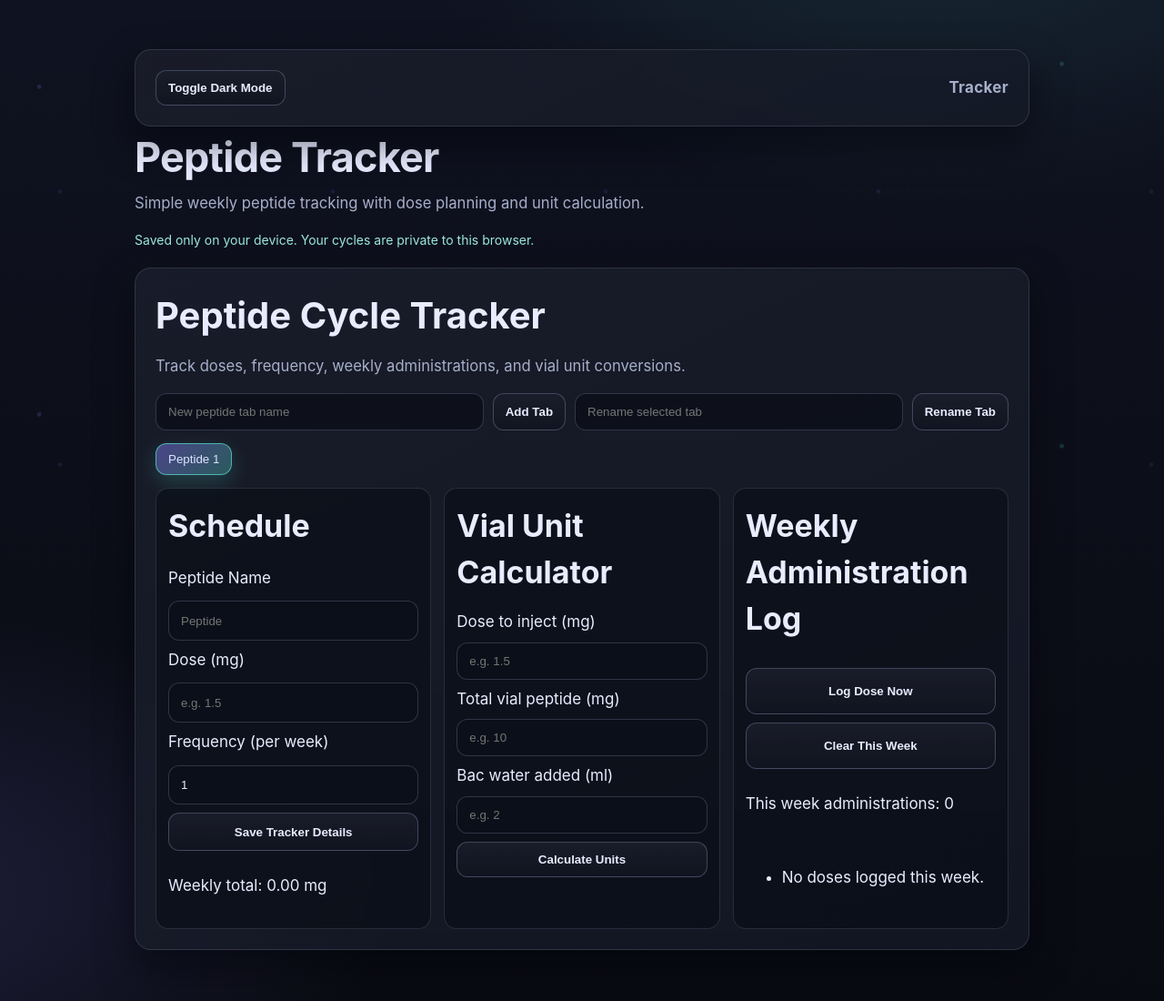
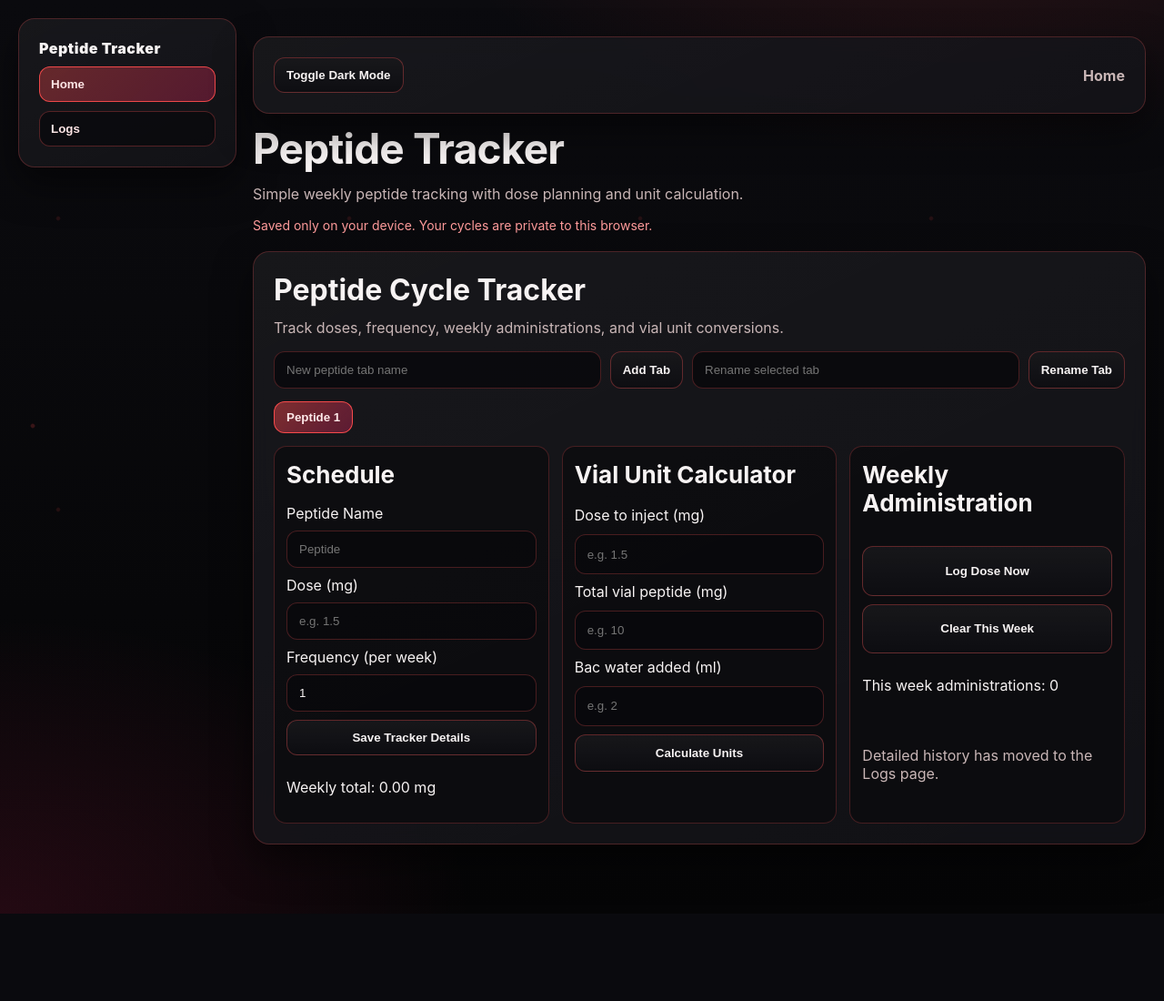
Before and after one commit to OvO-ZeD/peptide-tracker-app, a Flask app: page / in a window 1280 px wide. Shown: the whole page at 91% size. After the commit the page ends 1004 px from the top, so only its background shows below. Run offline with Flask 3, Linux system fonts and the light colour scheme.

Commit message:
Redesign tracker UI with obsidian/red theme, sidebar logs view, history + chart

```diff
--- a/style.css
+++ b/style.css
@@ -1,199 +1,90 @@
 :root {
-  --bg-0: #090b12;
-  --bg-1: #0f1220;
-  --bg-2: #161a2b;
-  --panel: rgba(18, 22, 36, 0.78);
-  --panel-strong: rgba(14, 18, 30, 0.9);
-  --border: rgba(149, 157, 190, 0.2);
-  --text: #e8ecff;
-  --muted: #a6afcb;
-  --accent: #8b7dff;
-  --accent-2: #54d6c8;
-  --glow: rgba(139, 125, 255, 0.28);
+  --obs-0: #050506;
+  --obs-1: #0b0b0f;
+  --obs-2: #141419;
+  --panel: rgba(17, 17, 22, 0.86);
+  --panel-strong: rgba(11, 11, 15, 0.94);
+  --border: rgba(255, 90, 90, 0.24);
+  --text: #f7f3f3;
+  --muted: #c9b6b6;
+  --red: #ff4d4d;
+  --red-2: #ff2a6d;
+  --glow: rgba(255, 77, 77, 0.28);
 }
-
 * { box-sizing: border-box; }
-
 body {
   margin: 0;
-  font-family: "Inter", "SF Pro Text", "Plus Jakarta Sans", "Segoe UI", Arial, sans-serif;
+  font-family: "Inter", "Segoe UI", Arial, sans-serif;
   background:
-    radial-gradient(900px 520px at 80% -10%, rgba(84, 214, 200, 0.12), transparent 64%),
-    radial-gradient(900px 520px at -10% 90%, rgba(139, 125, 255, 0.16), transparent 62%),
-    linear-gradient(180deg, var(--bg-1) 0%, var(--bg-0) 100%);
+    radial-gradient(1000px 600px at 82% -20%, rgba(255, 66, 66, 0.16), transparent 62%),
+    radial-gradient(800px 500px at 0% 100%, rgba(255, 42, 109, 0.12), transparent 65%),
+    linear-gradient(180deg, var(--obs-1), var(--obs-0));
   color: var(--text);
   overflow-x: hidden;
-  font-size: 17px;
-  line-height: 1.5;
 }
-
-.bg-particles {
-  position: fixed;
-  inset: 0;
-  pointer-events: none;
-  z-index: 0;
+.bg-particles { position: fixed; inset: 0; pointer-events: none; z-index: 0; opacity: 0.62;
   background-image:
-    radial-gradient(circle at 12% 28%, rgba(139, 125, 255, 0.24) 0 1.8px, transparent 3px),
-    radial-gradient(circle at 78% 18%, rgba(84, 214, 200, 0.24) 0 1.8px, transparent 3px),
-    radial-gradient(circle at 22% 72%, rgba(139, 125, 255, 0.14) 0 1.6px, transparent 3px),
-    radial-gradient(circle at 88% 82%, rgba(84, 214, 200, 0.16) 0 1.6px, transparent 3px);
-  background-size: 360px 360px, 420px 420px, 300px 300px, 380px 380px;
-  animation: floatParticles 24s linear infinite;
-  opacity: 0.8;
+    radial-gradient(circle at 10% 30%, rgba(255,77,77,.32) 0 1.7px, transparent 3px),
+    radial-gradient(circle at 85% 22%, rgba(255,42,109,.28) 0 1.7px, transparent 3px),
+    radial-gradient(circle at 20% 75%, rgba(255,77,77,.2) 0 1.4px, transparent 3px);
+  background-size: 360px 360px, 420px 420px, 320px 320px;
 }
-
-@keyframes floatParticles {
-  0% { transform: translate3d(0, 0, 0); }
-  50% { transform: translate3d(0, -10px, 0); }
-  100% { transform: translate3d(0, 0, 0); }
+.app-shell { max-width: 1320px; margin: 0 auto; padding: 20px; display: grid; grid-template-columns: 240px minmax(0,1fr); gap: 18px; position: relative; z-index: 1; }
+.page { padding: 0 0 56px; }
+.panel {
+  margin-top: 20px; background: linear-gradient(155deg, rgba(255,255,255,.03), rgba(255,255,255,.01)), var(--panel);
+  border: 1px solid var(--border); border-radius: 18px; padding: 22px; box-shadow: 0 18px 40px rgba(0,0,0,.5); backdrop-filter: blur(10px);
+  transition: .25s ease;
 }
-
-.page {
-  max-width: 1024px;
-  margin: 0 auto;
-  padding: 34px 20px 56px;
-  position: relative;
-  z-index: 1;
+.panel:hover { transform: translateY(-2px); border-color: rgba(255,77,77,.6); box-shadow: 0 0 0 3px rgba(255,77,77,.08), 0 20px 50px rgba(0,0,0,.64); }
+.sidebar { margin-top: 0; position: sticky; top: 20px; height: fit-content; display: grid; gap: 10px; }
+.sidebar-title { font-weight: 900; letter-spacing: .5px; }
+.nav-btn {
+  text-align: left; border: 1px solid rgba(255,90,90,.3); background: rgba(10,10,14,.78); color: #ffe6e6;
+  border-radius: 12px; padding: 11px 12px; font-weight: 700; cursor: pointer; transition: .2s ease;
 }
-
-.panel {
-  margin-top: 20px;
-  background: linear-gradient(155deg, rgba(255, 255, 255, 0.03), rgba(255, 255, 255, 0.01)), var(--panel);
-  border: 1px solid var(--border);
-  border-radius: 18px;
-  padding: 22px;
-  box-shadow: 0 18px 40px rgba(2, 4, 10, 0.5);
-  backdrop-filter: blur(10px);
-  transition: transform 0.25s ease, border-color 0.25s ease, box-shadow 0.25s ease;
+.nav-btn:hover { transform: translateX(2px); border-color: rgba(255,77,77,.7); }
+.nav-btn.active { background: linear-gradient(135deg, rgba(255,77,77,.34), rgba(255,42,109,.28)); border-color: rgba(255,77,77,.9); }
+.view-section { display:none; } .view-section.active { display:block; }
+.top-controls { display:flex; align-items:center; justify-content:space-between; }
+button, .tracker-controls button, .tracker-card button, .mobile-quick-actions button {
+  border: 1px solid rgba(255,90,90,.34); background: linear-gradient(180deg, rgba(255,255,255,.05), rgba(255,255,255,.01)), var(--panel-strong);
+  color: var(--text); border-radius: 12px; padding: 11px 13px; font-weight: 680; cursor: pointer; transition:.2s ease;
 }
-
-.panel:hover {
-  transform: translateY(-2px);
-  border-color: rgba(139, 125, 255, 0.5);
-  box-shadow: 0 20px 50px rgba(2, 4, 10, 0.64);
+button:hover, .tracker-controls button:hover, .tracker-card button:hover { border-color: rgba(255,77,77,.8); box-shadow: 0 0 0 3px var(--glow); filter: brightness(1.06); }
+.app-label { color: var(--muted); font-weight: 700; }
+h1 { margin: 10px 0 0; font-size: 46px; letter-spacing: -.8px; }
+h2 { margin: 0; font-size: 32px; }
+h3 { margin: 2px 0 8px; font-size: 26px; }
+.subtitle { margin-top: 12px; color: var(--muted); }
+.privacy-note { margin-top: 4px; color: #ff9b9b; font-size: 14px; }
+.muted { color: var(--muted); }
+.tracker-controls { display:grid; grid-template-columns:1fr auto 1fr auto; gap:10px; margin-bottom:14px; }
+input { padding: 12px 13px; border-radius: 12px; border: 1px solid rgba(255,90,90,.26); background: rgba(9,9,13,.84); color: var(--text); }
+input:focus { outline: none; border-color: rgba(255,77,77,.8); box-shadow: 0 0 0 3px rgba(255,77,77,.18); }
+.tracker-tabs { display:flex; gap:8px; flex-wrap:wrap; margin-bottom:14px; }
+.tracker-tab { border:1px solid rgba(255,90,90,.34); background: rgba(10,10,14,.76); color:#ffe9e9; border-radius:12px; padding:9px 13px; }
+.tracker-tab.active { border-color: rgba(255,77,77,.95); background: linear-gradient(135deg, rgba(255,77,77,.45), rgba(255,42,109,.3)); }
+.tracker-grid { display:grid; grid-template-columns:repeat(3,minmax(0,1fr)); gap:14px; }
+.tracker-card { border:1px solid var(--border); border-radius:14px; padding:13px; background: rgba(10,10,14,.7); display:grid; gap:9px; }
+.logs-panel { display:grid; gap:14px; }
+.logs-header-row { display:flex; justify-content:space-between; align-items:center; }
+.badge { border:1px solid rgba(255,90,90,.34); border-radius:999px; padding:4px 10px; color:#ffb8b8; font-size:13px; }
+#logs_chart { width:100%; border:1px solid var(--border); border-radius:12px; background: rgba(10,10,14,.6); }
+.logs-groups { display:grid; gap:10px; }
+.week-group { border:1px solid var(--border); border-radius:12px; padding:8px 10px; background: rgba(10,10,14,.58); }
+.week-group summary { cursor:pointer; display:flex; justify-content:space-between; align-items:center; }
+.week-group ul { margin:8px 0 0; padding-left:20px; display:grid; gap:6px; }
+.mobile-quick-actions { display:none; }
+@media (max-width: 960px) {
+  .app-shell { grid-template-columns:1fr; padding:14px; }
+  .sidebar { position:static; grid-template-columns:1fr 1fr; }
+  .sidebar-title { grid-column:1 / -1; }
 }
-
-.top-controls { display: flex; align-items: center; justify-content: space-between; }
-
-.top-controls button,
-.tracker-controls button,
-.tracker-card button,
-.mobile-quick-actions button {
-  border: 1px solid rgba(153, 160, 201, 0.34);
-  background: linear-gradient(180deg, rgba(255, 255, 255, 0.05), rgba(255, 255, 255, 0.01)), var(--panel-strong);
-  color: var(--text);
-  border-radius: 12px;
-  padding: 11px 13px;
-  font-weight: 650;
-  cursor: pointer;
-  transition: transform 0.16s ease, border-color 0.22s ease, box-shadow 0.22s ease, filter 0.22s ease;
+@media (max-width: 760px) {
+  .page { padding:0 0 calc(94px + env(safe-area-inset-bottom)); }
+  .tracker-controls, .tracker-grid { grid-template-columns:1fr; }
+  .top-controls { flex-direction:column; align-items:stretch; gap:8px; }
+  h1 { font-size:36px; }
+  .mobile-quick-actions { display:grid; grid-template-columns:repeat(3,1fr); gap:8px; position:fixed; left:10px; right:10px; bottom:calc(10px + env(safe-area-inset-bottom)); z-index:20; padding:8px; border:1px solid var(--border); border-radius:14px; background: rgba(10,10,14,.94); }
 }
-
-.top-controls button:hover,
-.tracker-controls button:hover,
-.tracker-card button:hover,
-.mobile-quick-actions button:hover {
-  transform: translateY(-1px);
-  border-color: rgba(139, 125, 255, 0.7);
-  box-shadow: 0 0 0 3px var(--glow);
-  filter: brightness(1.06);
-}
-
-.top-controls button:active,
-.tracker-controls button:active,
-.tracker-card button:active,
-.mobile-quick-actions button:active { transform: translateY(0); }
-
-.app-label { color: var(--muted); font-weight: 700; letter-spacing: 0.3px; }
-
-h1 { margin: 10px 0 0; font-size: 45px; letter-spacing: -0.8px; line-height: 1.08; }
-h2 { margin: 0; font-size: 40px; }
-h3 { margin: 2px 0 8px; font-size: 34px; }
-.subtitle { margin-top: 12px; color: var(--muted); line-height: 1.6; font-size: 1.04rem; }
-.privacy-note { margin-top: 4px; color: #9ce8de; font-size: 14px; }
-
-.tracker-controls {
-  display: grid;
-  grid-template-columns: 1fr auto 1fr auto;
-  gap: 10px;
-  margin-bottom: 14px;
-}
-
-.tracker-controls input,
-.tracker-card input {
-  padding: 12px 13px;
-  border-radius: 12px;
-  border: 1px solid rgba(153, 160, 201, 0.26);
-  background: rgba(12, 15, 26, 0.8);
-  color: var(--text);
-  transition: border-color 0.2s ease, box-shadow 0.2s ease;
-}
-
-.tracker-controls input:focus,
-.tracker-card input:focus {
-  outline: none;
-  border-color: rgba(84, 214, 200, 0.72);
-  box-shadow: 0 0 0 3px rgba(84, 214, 200, 0.18);
-}
-
-.tracker-tabs { display: flex; gap: 8px; flex-wrap: wrap; margin-bottom: 14px; }
-.tracker-tab {
-  border: 1px solid rgba(153, 160, 201, 0.34);
-  background: rgba(10, 14, 24, 0.76);
-  color: #dde3ff;
-  border-radius: 12px;
-  padding: 9px 13px;
-}
-
-.tracker-tab.active {
-  border-color: rgba(84, 214, 200, 0.75);
-  background: linear-gradient(135deg, rgba(139, 125, 255, 0.45), rgba(84, 214, 200, 0.34));
-  box-shadow: 0 8px 22px rgba(84, 214, 200, 0.22);
-}
-
-.tracker-grid { display: grid; grid-template-columns: repeat(3, minmax(0, 1fr)); gap: 14px; }
-.tracker-card {
-  border: 1px solid var(--border);
-  border-radius: 14px;
-  padding: 13px;
-  background: rgba(10, 14, 24, 0.66);
-  display: grid;
-  gap: 9px;
-}
-
-.pulse { animation: pulseGlow 0.5s ease; }
-@keyframes pulseGlow {
-  0% { opacity: 0.8; transform: scale(0.99); }
-  100% { opacity: 1; transform: scale(1); }
-}
-
-.mobile-quick-actions { display: none; }
-
-@media (max-width: 760px) {
-  .page { padding: calc(22px + env(safe-area-inset-top)) 14px calc(94px + env(safe-area-inset-bottom)); }
-  .tracker-controls { grid-template-columns: 1fr; }
-  .tracker-grid { grid-template-columns: 1fr; }
-  .top-controls { flex-direction: column; align-items: stretch; gap: 8px; }
-  h1 { font-size: 36px; }
-  .subtitle { font-size: 1rem; }
-  .mobile-quick-actions {
-    display: grid;
-    grid-template-columns: repeat(3, 1fr);
-    gap: 8px;
-    position: fixed;
-    left: 10px;
-    right: 10px;
-    bottom: calc(10px + env(safe-area-inset-bottom));
-    z-index: 20;
-    padding: 8px;
-    border: 1px solid var(--border);
-    border-radius: 14px;
-    background: rgba(10, 14, 24, 0.92);
-    backdrop-filter: blur(12px);
-  }
-  .mobile-quick-actions button { min-height: 44px; padding: 12px 8px; }
-}
-
-@media (prefers-reduced-motion: reduce) {
-  * { animation: none !important; transition: none !important; }
-}
--- a/templates/index.html
+++ b/templates/index.html
@@ -12,11 +12,20 @@
 </head>
 <body class="theme-dark density-clinical">
   <div class="bg-particles" id="bg_particles"></div>
-  <div class="page">
+  <div class="app-shell">
+    <aside class="sidebar panel" id="sidebar_nav">
+      <div class="sidebar-title">Peptide Tracker</div>
+      <button class="nav-btn active" id="nav_home" onclick="switchView('home')">Home</button>
+      <button class="nav-btn" id="nav_logs" onclick="switchView('logs')">Logs</button>
+    </aside>
+
+    <main class="page">
       <div class="top-controls panel">
         <button id="theme_toggle" onclick="toggleTheme()">Toggle Dark Mode</button>
-      <div class="app-label">Tracker</div>
+        <div class="app-label" id="view_label">Home</div>
       </div>
+
+      <section id="view_home" class="view-section active">
         <h1>Peptide Tracker</h1>
         <p class="subtitle">Simple weekly peptide tracking with dose planning and unit calculation.</p>
         <p class="privacy-note">Saved only on your device. Your cycles are private to this browser.</p>
@@ -55,20 +64,34 @@
               <p id="calc_result"></p>
             </div>
             <div class="tracker-card">
-          <h3>Weekly Administration Log</h3>
+              <h3>Weekly Administration</h3>
               <button onclick="logAdministrationNow()">Log Dose Now</button>
               <button onclick="clearWeeklyLogs()">Clear This Week</button>
               <p id="tracker_log_count"></p>
-          <ul id="tracker_logs"></ul>
+              <p class="muted">Detailed history has moved to the Logs page.</p>
             </div>
           </div>
           <div class="mobile-quick-actions">
             <button onclick="logAdministrationNow()">Log Dose</button>
             <button onclick="saveTrackerDetails()">Save</button>
-        <button onclick="addPeptideTab()">Add Tab</button>
+            <button onclick="switchView('logs')">Logs</button>
           </div>
         </div>
+      </section>
 
+      <section id="view_logs" class="view-section">
+        <h1>Logs</h1>
+        <p class="subtitle">Open previous records and track weekly administration trends.</p>
+        <div class="panel logs-panel">
+          <div class="logs-header-row">
+            <h2>Historical Records</h2>
+            <span id="logs_total_count" class="badge"></span>
+          </div>
+          <canvas id="logs_chart" height="180"></canvas>
+          <div id="logs_groups" class="logs-groups"></div>
+        </div>
+      </section>
+    </main>
   </div>
 
   <script src="script.js"></script>
```
Also changed, not shown: script.js (+134 -69 lines). Lines whose indentation alone changed are shown as unchanged.
